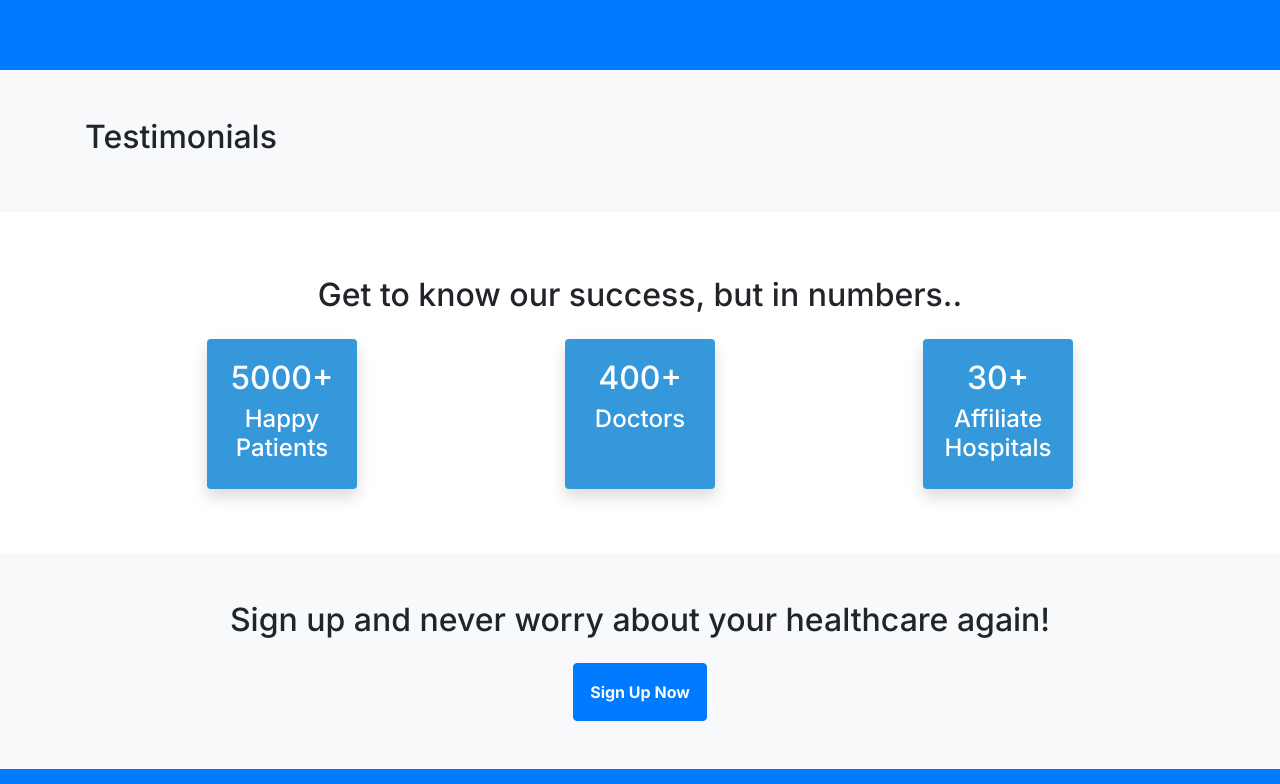
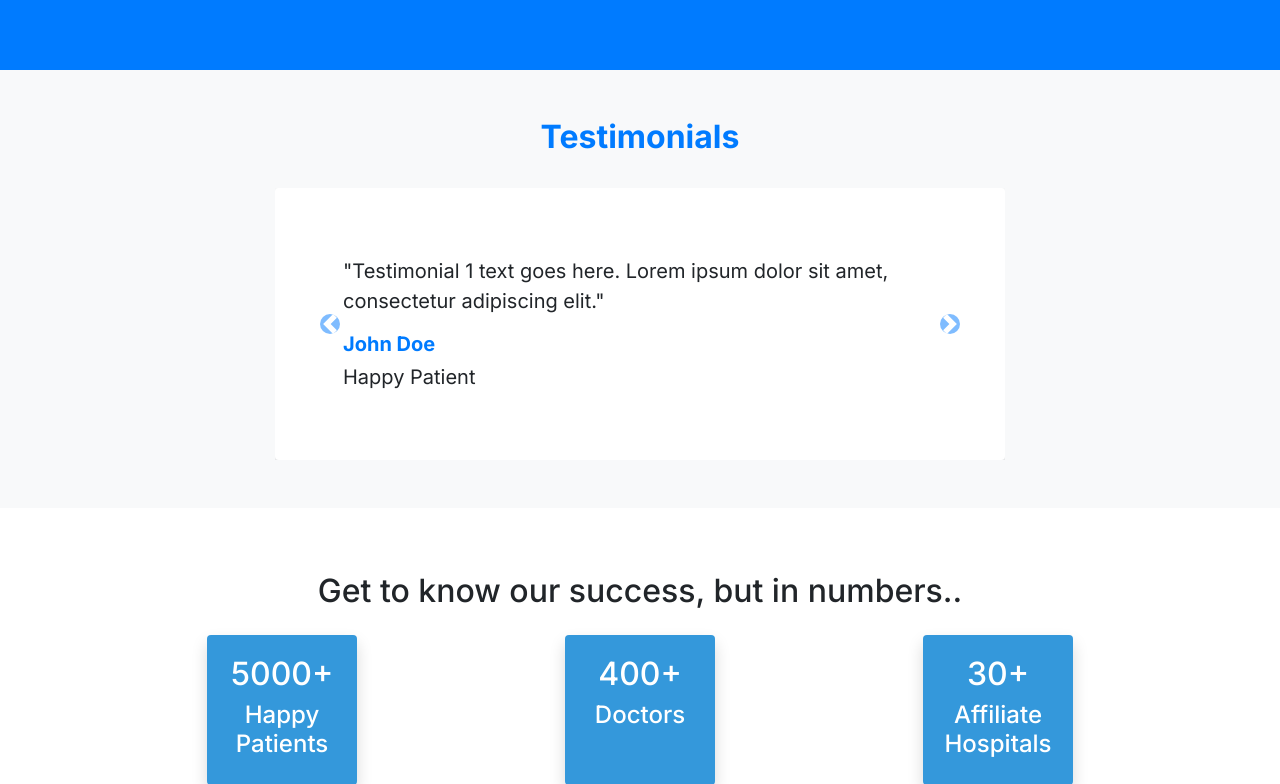
Before and after one commit to yassinfayed/ay-haga-Clinic, a Next.js app in the folder frontend/: page / in a window 1280 px wide. Shown: the part 1474-2258 px from the top of the page. Built offline with nearby package versions, Linux system fonts and the light colour scheme.

Commit message:
landing page -- added testimonial carousel

```diff
--- a/frontend/src/app/globals.css
+++ b/frontend/src/app/globals.css
@@ -28,3 +28,10 @@
     top: -10px;
     left: -10px;
 }
+.active{
+    color: black;
+    font-size: 20px;
+}
+.text-gray{
+    color: gray;
+}
--- a/frontend/src/app/page.js
+++ b/frontend/src/app/page.js
@@ -13,7 +13,7 @@ const LandingPage = () => {
           name="viewport"
           content="width=device-width, initial-scale=1.0"
         />
-        <title>Clinic Landing Page</title>
+        <title>XClinics</title>
         {/* Add Bootstrap CSS link */}
         <link
           rel="stylesheet"
@@ -25,7 +25,7 @@ const LandingPage = () => {
       <section className="container m-5 p-5">
         <div className="row pb-5">
           <div className="col-md-6">
-            <h1 className='text-size-200 text-primary'>Clinic</h1>
+            <h1 className='text-size-200 text-primary'>XClinics</h1>
             <h2>
               Convenient healthcare at your
               fingertips.
@@ -130,11 +130,72 @@ const LandingPage = () => {
 
       {/* Testimonial Section (with Bootstrap Carousel) */}
       <section className="bg-light py-5">
-        <div className="container">
-          <h2>Testimonials</h2>
-            {/* Testimonial carousel here */}
+      <div className="container">
+        <h2 className="text-center text-primary pb-4">
+          <strong>Testimonials</strong>
+        </h2>
+        <div className="row">
+          <div className="col-md-8 mx-auto">
+            <div id="testimonialCarousel" className="carousel slide" data-ride="carousel">
+              <ul className="carousel-indicators d-flex flex-row justify-content-center align-items-center">
+                <li className="active col-md-1" data-target="#testimonialCarousel" data-slide-to="0"></li>
+                <li className="col-md-1" data-target="#testimonialCarousel" data-slide-to="1"></li>
+                <li className="col-md-1" data-target="#testimonialCarousel" data-slide-to="2"></li>
+              </ul>
+              <div className="carousel-inner">
+                <div className="carousel-item active">
+                  <div className="card border-0 shadow p-5">
+                    <div className="card-body">
+                      <p className="card-text">
+                        "Testimonial 1 text goes here. Lorem ipsum dolor sit amet, consectetur adipiscing elit."
+                      </p>
+                      <h5 className="card-title text-primary">
+                        <strong>John Doe</strong>
+                      </h5>
+                      <p className="card-subtitle">Happy Patient</p>
+                    </div>
+                  </div>
+                </div>
+                <div className="carousel-item">
+                  <div className="card border-0 shadow p-5">
+                    <div className="card-body">
+                      <p className="card-text">
+                        "Testimonial 2 text goes here. Ut enim ad minim veniam, quis nostrud exercitation ullamco laboris nisi ut aliquip ex ea commodo consequat."
+                      </p>
+                      <h5 className="card-title text-primary">
+                        <strong>Jane Smith</strong>
+                      </h5>
+                      <p className="card-subtitle">Satisfied Customer</p>
+                    </div>
+                  </div>
+                </div>
+                <div className="carousel-item">
+                  <div className="card border-0 shadow p-5">
+                    <div className="card-body">
+                      <p className="card-text">
+                        "Testimonial 3 text goes here. Duis aute irure dolor in reprehenderit in voluptate velit esse cillum dolore eu fugiat nulla pariatur."
+                      </p>
+                      <h5 className="card-title text-primary">
+                        <strong>David Johnson</strong>
+                      </h5>
+                      <p className="card-subtitle">Another Happy Patient</p>
+                    </div>
+                  </div>
+                </div>
+              </div>
+              <a className="carousel-control-prev" href="#testimonialCarousel" role="button" data-slide="prev">
+                <span className="carousel-control-prev-icon bg-primary rounded-circle" aria-hidden="true"></span>
+                <span className="sr-only">Previous</span>
+              </a>
+              <a className="carousel-control-next" href="#testimonialCarousel" role="button" data-slide="next">
+                <span className="carousel-control-next-icon bg-primary rounded-circle" aria-hidden="true"></span>
+                <span className="sr-only">Next</span>
+              </a>
+            </div>
+          </div>
         </div>
-      </section>
+      </div>
+    </section>
 
       {/* Statistics Section */}
       <section className="container p-5 ">
```
